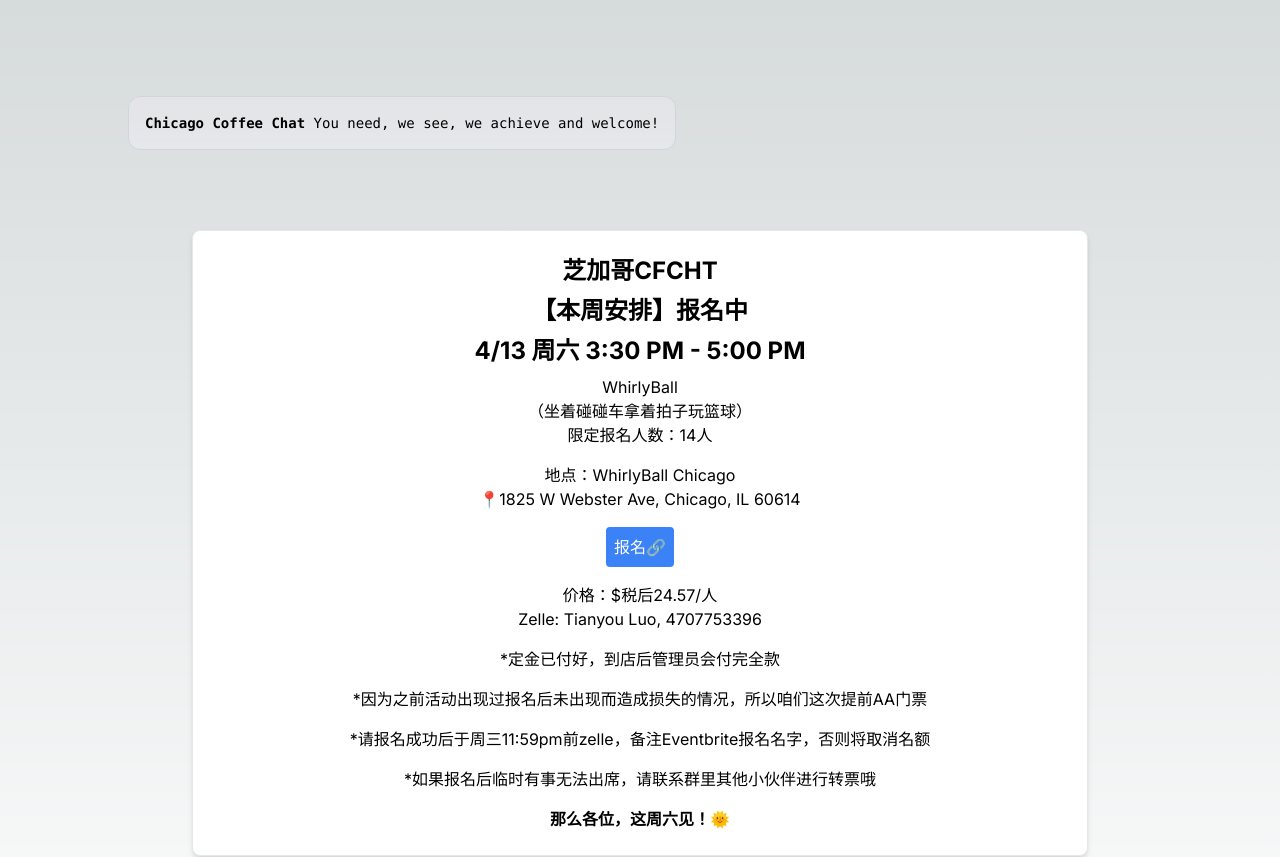
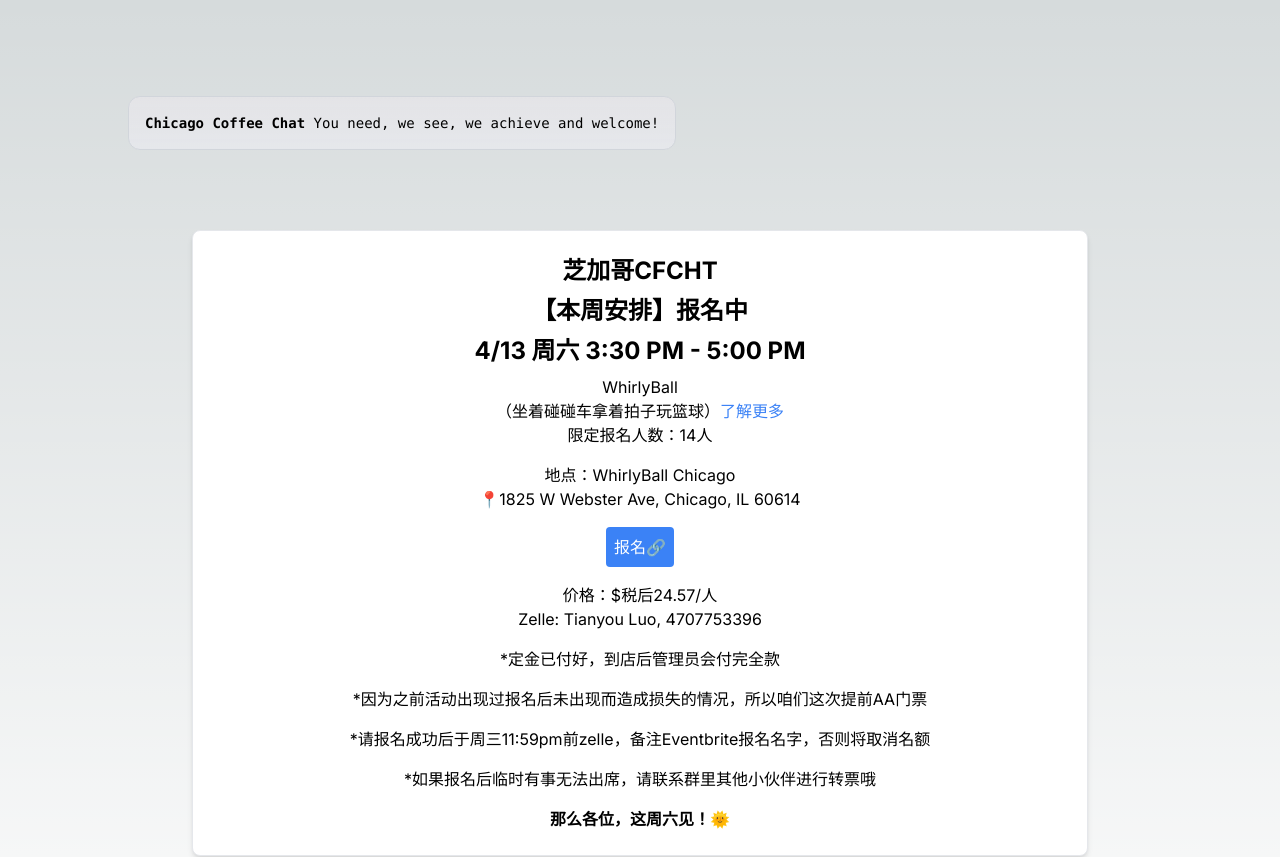
Before and after one commit to Brack-Wang/nextjs, a Next.js app: page / in a window 1280 px wide. Shown: the top 857 px of the page. Built offline with nearby package versions, Linux system fonts and the light colour scheme.

Commit message:
Update page.tsx

```diff
--- a/app/page.tsx
+++ b/app/page.tsx
@@ -23,7 +23,7 @@ export default function Home() {
       {/* Event Details Replacement Start */}
       <h2 className="text-2xl font-bold mb-2">【本周安排】报名中</h2>
       <h2 className="text-2xl font-bold mb-2">4/13 周六 3:30 PM - 5:00 PM</h2>
-      <p className="mb-4">WhirlyBall<br />（坐着碰碰车拿着拍子玩篮球）<br />限定报名人数：14人</p>
+      <p className="mb-4">WhirlyBall<br />（坐着碰碰车拿着拍子玩篮球）<a href="https://www.whirlyball.com/" target="_blank" className="text-blue-500 hover:text-blue-700">了解更多</a><br />限定报名人数：14人</p>
       <p className="mb-4">地点：WhirlyBall Chicago<br />📍1825 W Webster Ave, Chicago, IL 60614</p>
       <a href="https://www.eventbrite.com/e/cfcht413-330pm-500pm-whirlyball-chicago-tickets-880615002177" target="_blank" className="inline-block bg-blue-500 text-white p-2 rounded hover:bg-blue-700 transition duration-300 ease-in-out">报名🔗</a>
       <p className="mt-4">价格：$税后24.57/人<br />Zelle: Tianyou Luo, 4707753396</p>
@@ -32,6 +32,7 @@ export default function Home() {
       <p className="mt-4">*请报名成功后于周三11:59pm前zelle，备注Eventbrite报名名字，否则将取消名额</p>
       <p className="mt-4">*如果报名后临时有事无法出席，请联系群里其他小伙伴进行转票哦</p>
       <p className="mt-4 font-bold">那么各位，这周六见！🌞</p>
+
 
 
 
```
